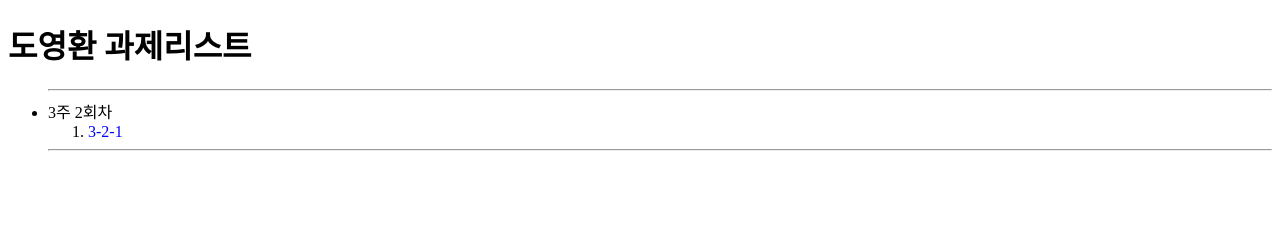
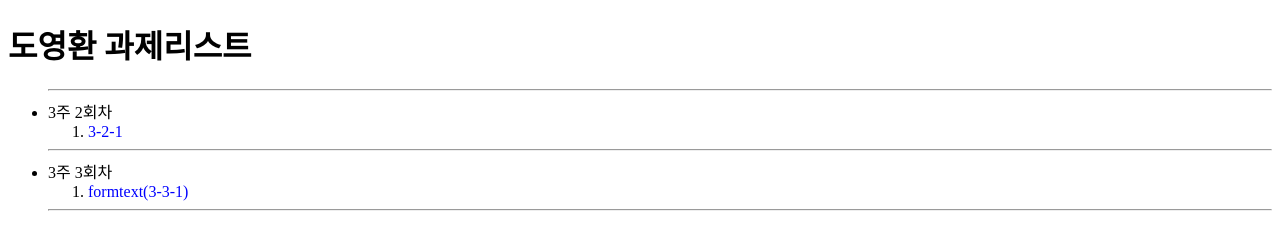
Before and after one commit to dyh7557/dyh7557.github.io, a plain HTML site: page index.html in a window 1280 px wide. Drawn offline with Linux system fonts and the light colour scheme.

Commit message:
Update index.html

```diff
--- a/index.html
+++ b/index.html
@@ -12,10 +12,16 @@
     <body>
         <h1>도영환 과제리스트</h1>
         <ul><hr/>
+
             <li>3주 2회차</li>
             <ol>
                 <li><a href="https://dyh7557.github.io/java/hw3_2_1.html">3-2-1</a></li>
             </ol><hr/>
+            <li>3주 3회차</li>
+            <ol>
+                <li><a href="https://dyh7557.github.io/java/hw3_3_1.html">formtext(3-3-1)</a></li>
+            </ol><hr/>
+
         </ul>
     </body>
 </html>
```
